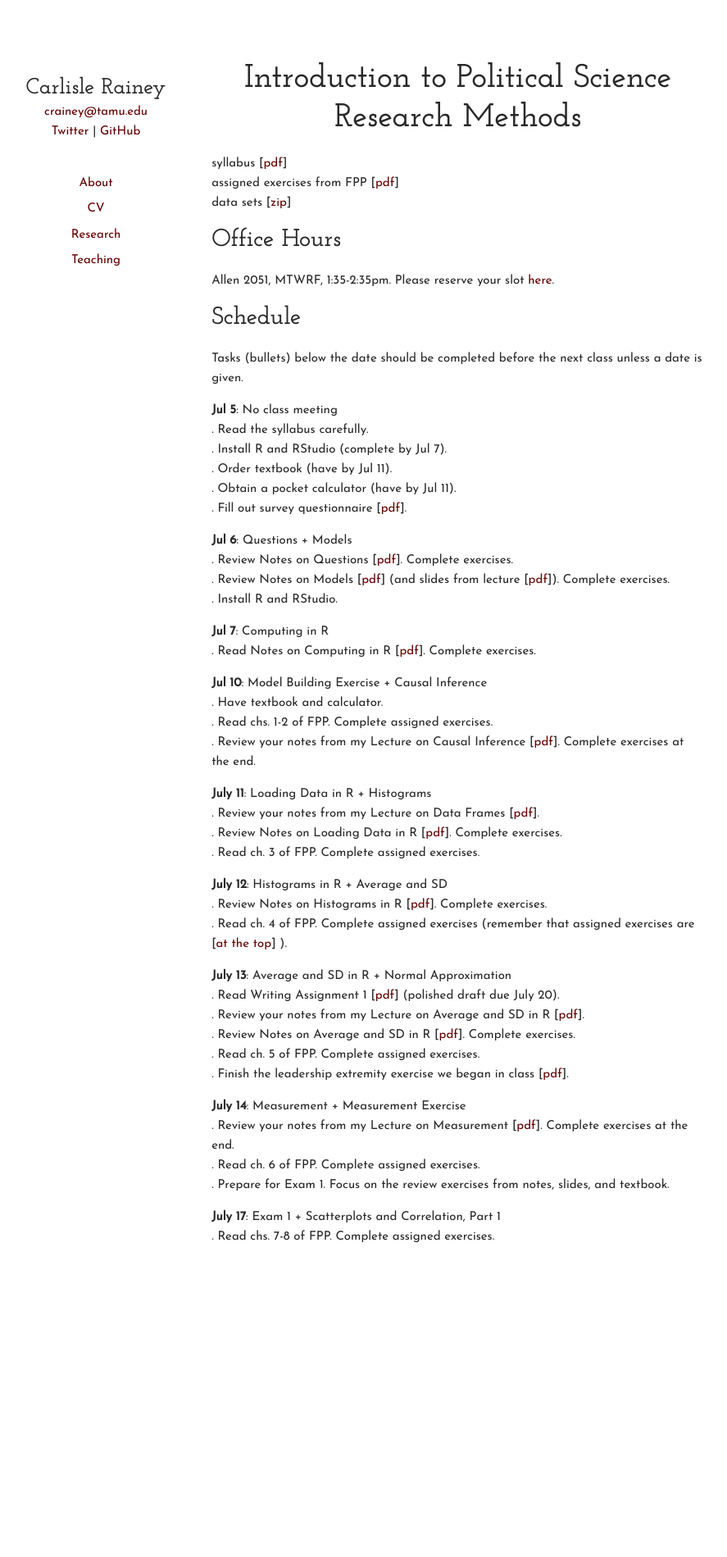
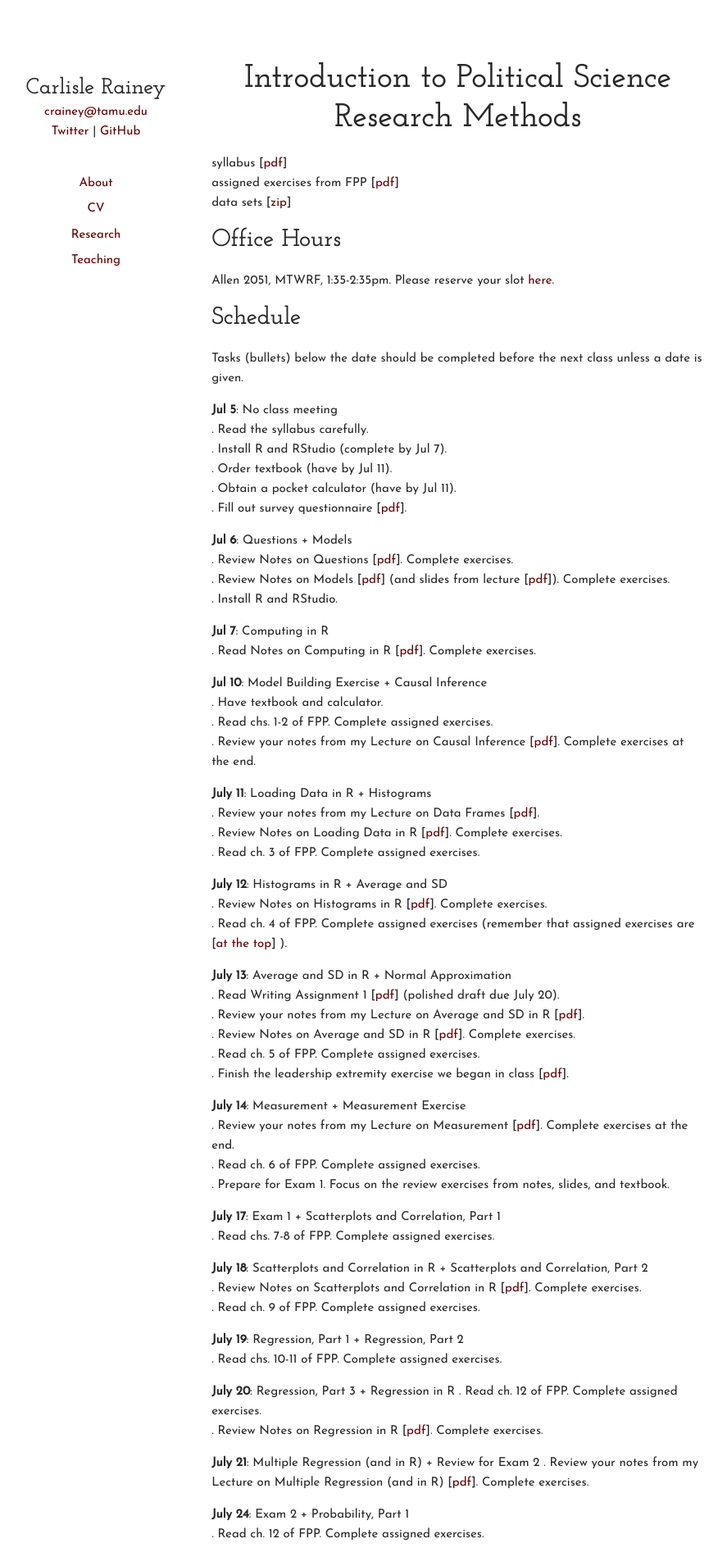
Before and after one commit to carlislerainey/carlislerainey.github.io, a Jekyll site: the page built from teaching/pols-209/index.md, in a window 1280 px wide. Shown: the whole page at 82% size, without its empty margins (204-1091 px from the left). Built offline with Jekyll 4.4.1, drawn with Linux system fonts in a browser that asks for light colours; before the commit the page ends 1536 px from its top, so only the background shows below that.

Commit message:
update 209

```diff
--- a/teaching/pols-209/index.md
+++ b/teaching/pols-209/index.md
@@ -60,3 +60,21 @@ Tasks (bullets) below the date should be completed before the next class unless
 
 **July 17**: Exam 1 + Scatterplots and Correlation, Part 1
 . Read chs. 7-8 of FPP. Complete assigned exercises.
+
+**July 18**: Scatterplots and Correlation in R + Scatterplots and Correlation, Part 2
+. Review Notes on Scatterplots and Correlation in R [[pdf](files/notes-18-correlation-r.pdf)]. Complete exercises.
+. Read ch. 9 of FPP. Complete assigned exercises.
+
+**July 19**: Regression, Part 1 + Regression, Part 2
+. Read chs. 10-11 of FPP. Complete assigned exercises.
+
+**July 20**: Regression, Part 3 + Regression in R
+. Read ch. 12 of FPP. Complete assigned exercises.
+. Review Notes on Regression in R [[pdf](files/notes-23-regression-r.pdf)]. Complete exercises.
+
+**July 21**: Multiple Regression (and in R) + Review for Exam 2
+. Review your notes from my Lecture on Multiple Regression (and in R) [[pdf](files/notes-25-multiple-regression.pdf)]. Complete exercises.
+
+
+**July 24**: Exam 2 + Probability, Part 1
+. Read ch. 12 of FPP. Complete assigned exercises.
```
Also changed, not shown: 3 other files.
